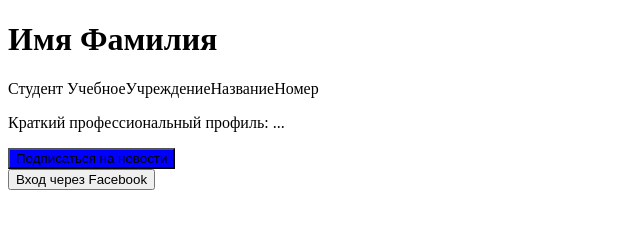
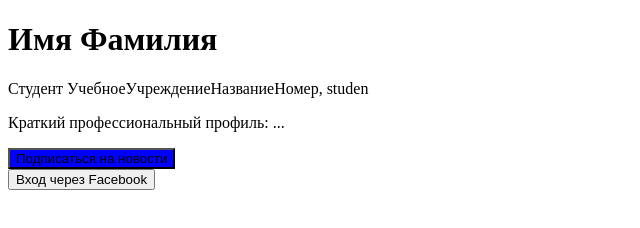
Before and after one commit to ElisMeow/lab_6, a plain HTML site: page index.html in a window 1280 px wide. Shown: the full height of the page, 0-640 px from the left. Drawn offline with Linux system fonts and the light colour scheme.

Commit message:
Правка в branch2

```diff
--- a/index.html
+++ b/index.html
@@ -3,7 +3,7 @@
 <head><meta charset="UTF-8"><title>Профиль</title></head>
 <body>
   <h1> Имя Фамилия </h1>
-  <p>Студент УчебноеУчреждениеНазваниеНомер</p>
+  <p>Студент УчебноеУчреждениеНазваниеНомер, studen</p>
   <p>Краткий профессиональный профиль: ...</p>
   <button style="background-color: blue;">Подписаться на новости</button>
   <form><input type="button" value="Вход через Facebook"></form>
```
